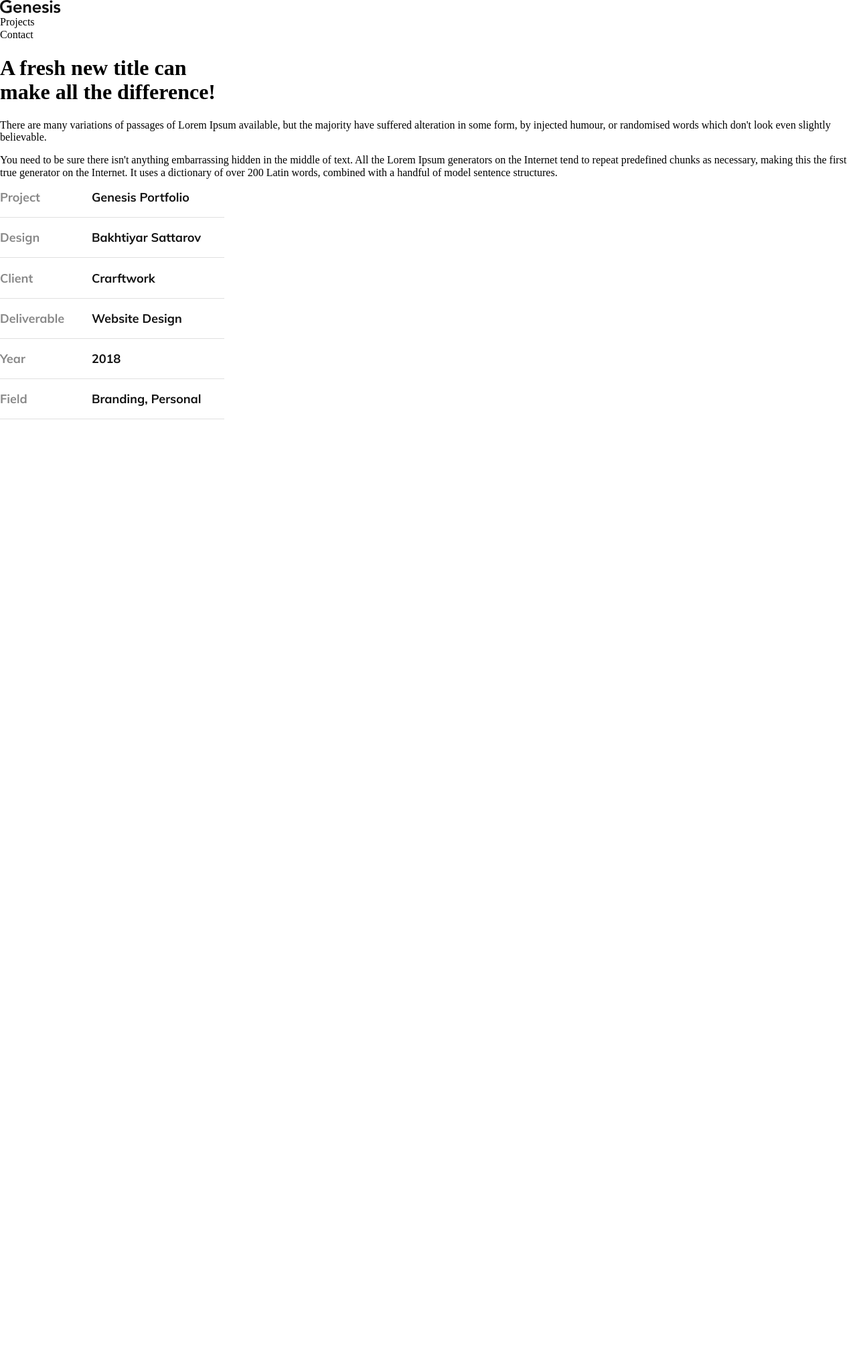
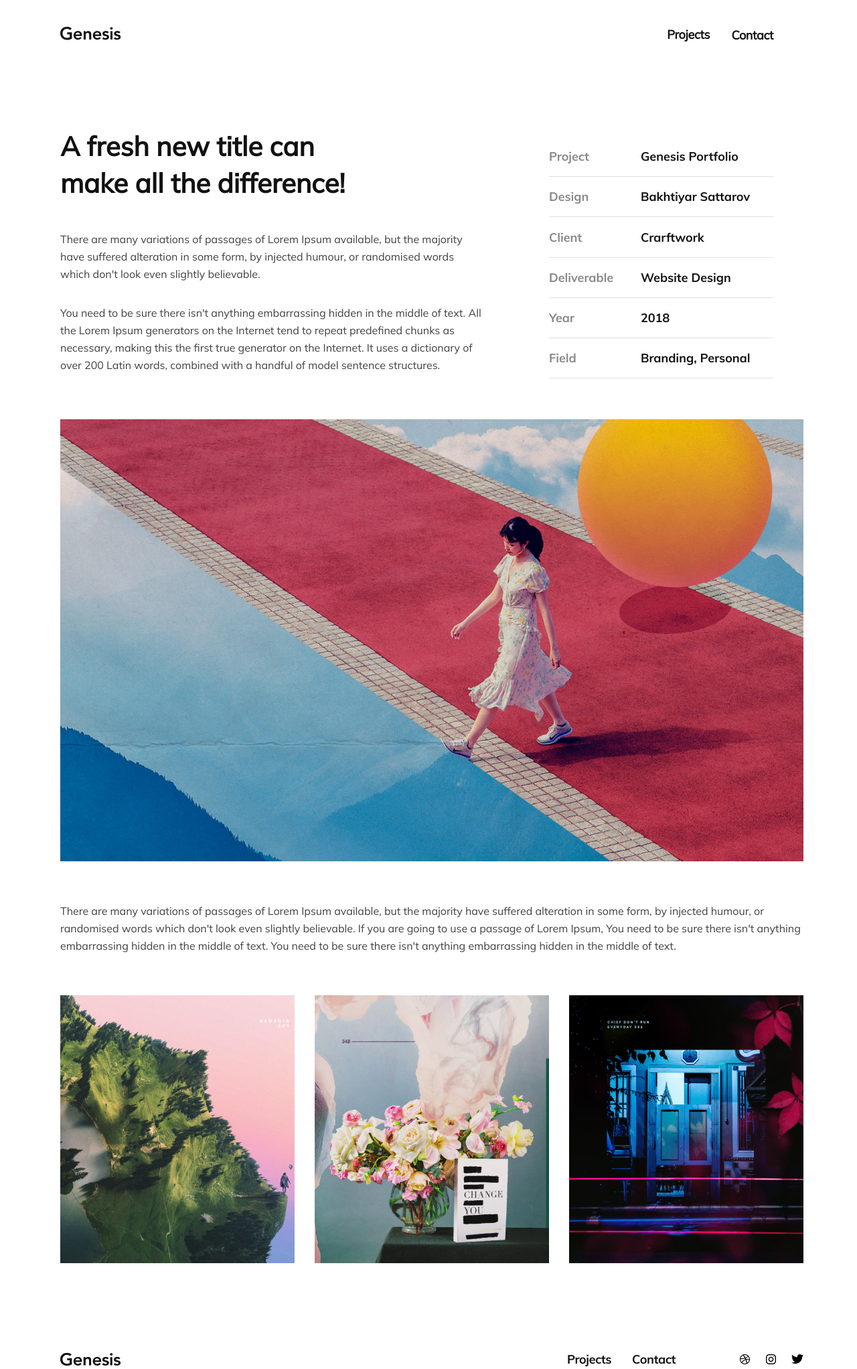
Before and after one commit to Kamilean1/Cross-browser-project2, a plain HTML site: page index.html in a window 1280 px wide. Shown: the whole page at 67% size. Before the commit the page ends 800 px from the top, so only its background shows below. Drawn offline with Linux system fonts and the light colour scheme.

Commit message:
final edit

```diff
--- a/Styles/index.css
+++ b/Styles/index.css
@@ -0,0 +1,136 @@
+body {
+    margin: 0;
+    padding: 0;
+    width: 100%;
+}
+
+.Logo {
+    display: flex;
+    justify-content: flex-start;
+    margin-top: 40px;
+    margin-left: 90px;
+}
+
+.Button1 {
+    display: flex;
+    justify-content: flex-end;
+    margin-top: -20px;
+    margin-right: 220px;
+}
+
+.Button2 {
+    display: flex;
+    justify-content: flex-end;
+    margin-top: -22px;
+    margin-right: 125px;
+}
+
+.Button-text {
+    font-family: 'Mulish', sans-serif;
+    font-style: normal;
+    font-weight: 700;
+    font-size: 18px;
+    line-height: 23px;
+    /* identical to box height */
+    letter-spacing: -0.346154px;
+    color: #111111;
+}
+
+.Main-title {
+    display: flex;
+    margin-top: 100px;
+    margin-left: 90px;
+}
+
+.Main-info {
+    font-family: 'Mulish', sans-serif;
+    font-style: normal;
+    font-weight: 700;
+    font-size: 40px;
+    line-height: 55px;
+    /* or 138% */
+    color: #111111;
+}
+
+.Main-info2 {
+    display: flex;
+    margin-left: 90px;
+}
+
+.Main-info3 {
+    display: flex;
+    margin-left: 90px;
+}
+
+.Main-text {
+    font-family: 'Mulish', sans-serif;
+    font-style: normal;
+    font-weight: 400;
+    font-size: 16px;
+    line-height: 26px;
+    /* or 162% */
+    color: #111111;
+    mix-blend-mode: normal;
+    opacity: 0.8;
+}
+
+.Details {
+    display: flex;
+    justify-content: flex-end;
+    margin-top: -22rem;
+    margin-right: 125px;
+}
+
+.Photo1 {
+    display: flex;
+    margin-top: 61px;
+    margin-left: 90px;
+}
+
+.Main-info4 {
+    display: flex;
+    margin-top: 45px;
+    margin-left: 90px;
+}
+
+.Main-text2 {
+    font-family: 'Mulish', sans-serif;
+    font-style: normal;
+    font-weight: 400;
+    font-size: 16px;
+    line-height: 26px;
+    /* or 162% */
+    color: #111111;
+    mix-blend-mode: normal;
+    opacity: 0.8;
+}
+
+.Image-row {
+    display: flex;
+    flex-direction: row;
+}
+
+.Image1 {
+    display: flex;
+    margin-top: 45px;
+    margin-left: 90px;
+}
+
+.Image2 {
+    display: flex;
+    margin-top: 45px;
+    margin-left: 30px;
+}
+
+.Image3 {
+    display: flex;
+    margin-top: 45px;
+    margin-left: 30px;
+}
+
+.Footer {
+    display: flex;
+    margin-top: 132px;
+    margin-left: 90px;
+    margin-bottom: 44px;
+}
--- a/index.html
+++ b/index.html
@@ -13,7 +13,7 @@
 
 <body>
     <main>
-        <div>
+        <div class="Logo">
             <img src="Images/Genesis-logo.svg" alt="Logo">
         </div>
         <div class="Button1">
@@ -24,25 +24,25 @@
         </div>
 
         <div class="Main-title">
-            <h1>A fresh new title can <br> make all the difference!</h1>
+            <h1 class="Main-info">A fresh new title can <br> make all the difference!</h1>
         </div>
 
-        <div class="Main-info1">
+        <div class="Main-info2">
             <p class="Main-text">
                 There are many variations of passages of Lorem Ipsum available,
-                but the majority have suffered alteration in some form, by
-                injected humour, or randomised words which don't look even
+                but the majority <br> have suffered alteration in some form, by
+                injected humour, or randomised words <br> which don't look even
                 slightly believable.
             </p>
         </div>
 
-        <div class="Main-info2">
+        <div class="Main-info3">
             <p class="Main-text">
                 You need to be sure there isn't anything embarrassing
-                hidden in the middle of text. All the Lorem Ipsum generators
-                on the Internet tend to repeat predefined chunks as necessary,
+                hidden in the middle of text. All <br> the Lorem Ipsum generators
+                on the Internet tend to repeat predefined chunks as <br> necessary,
                 making this the first true generator on the Internet. It uses
-                a dictionary of over 200 Latin words, combined with a handful
+                a dictionary of <br> over 200 Latin words, combined with a handful
                 of model sentence structures.
             </p>
         </div>
@@ -50,8 +50,37 @@
         <div class="Details">
             <img src="Images/Details.png" alt="Details">
         </div>
+
+        <div class="Photo1">
+            <img src="Images/Girl-walking.png" alt="Girlwalking">
+        </div>
+
+        <div class="Main-info4">
+            <p class="Main-text2">There are many variations of passages of Lorem Ipsum available, but
+                the majority have suffered alteration in some form, by injected humour,
+                or <br> randomised words which don't look even slightly believable. If you are
+                going to use a passage of Lorem Ipsum, You need to be sure there isn't anything <br>
+                embarrassing hidden in the middle of text. You need to be sure there isn't
+                anything embarrassing hidden in the middle of text.</p>
+        </div>
+
+        <div class="Image-row">
+            <div class="Image1">
+                <img src="Images/Mountains.png" alt="Mountains">
+            </div>
+            <div class="Image2">
+                <img src="Images/Flowerpot.png" alt="Flowerpot">
+            </div>
+            <div class="Image3">
+                <img src="Images/Building.png" alt="Building">
+            </div>
+        </div>
+
+        <div class="Footer">
+            <img src="Images/Footer.png" alt="Footer">
+        </div>
+
     </main>
-
 </body>
 
 </html>
```
